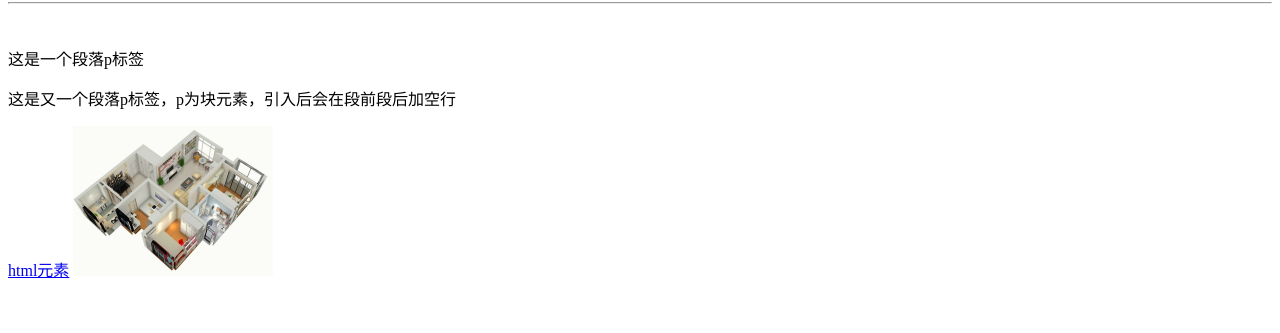
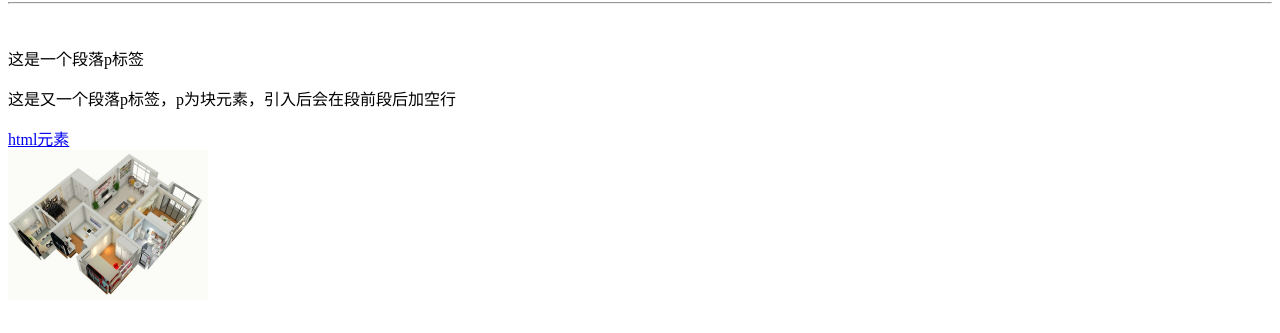
Before and after one commit to bladeyon/web-basic, a plain HTML site: page 1.HTML基础.html in a window 1280 px wide. Shown: the part 73-406 px from the top of the page. Drawn offline with Linux system fonts and the light colour scheme.

Commit message:
div->img

```diff
--- a/1.HTML 基础.html
+++ b/1.HTML基础.html
@@ -1,5 +1,6 @@
 <html>
-<meta  charset="utf-8">
+<meta charset="utf-8">
+
 <body>
     <h1>这是一个标题h1</h1>
     <hr />
@@ -7,7 +8,9 @@
     <p>这是一个段落p标签</p>
     <p>这是又一个段落p标签，p为块元素，引入后会在段前段后加空行</p>
     <a href="http://www.w3school.com.cn/html/html_elements.asp">html元素</a>
-    <img src="./104模型.jpg" alt="104模型.jpg" width="200px" />
+    <div id="img104">
+        <img src="./104模型.jpg" alt="104模型.jpg" width="200px" />
+    </div>
 </body>
 
 </html>
```
